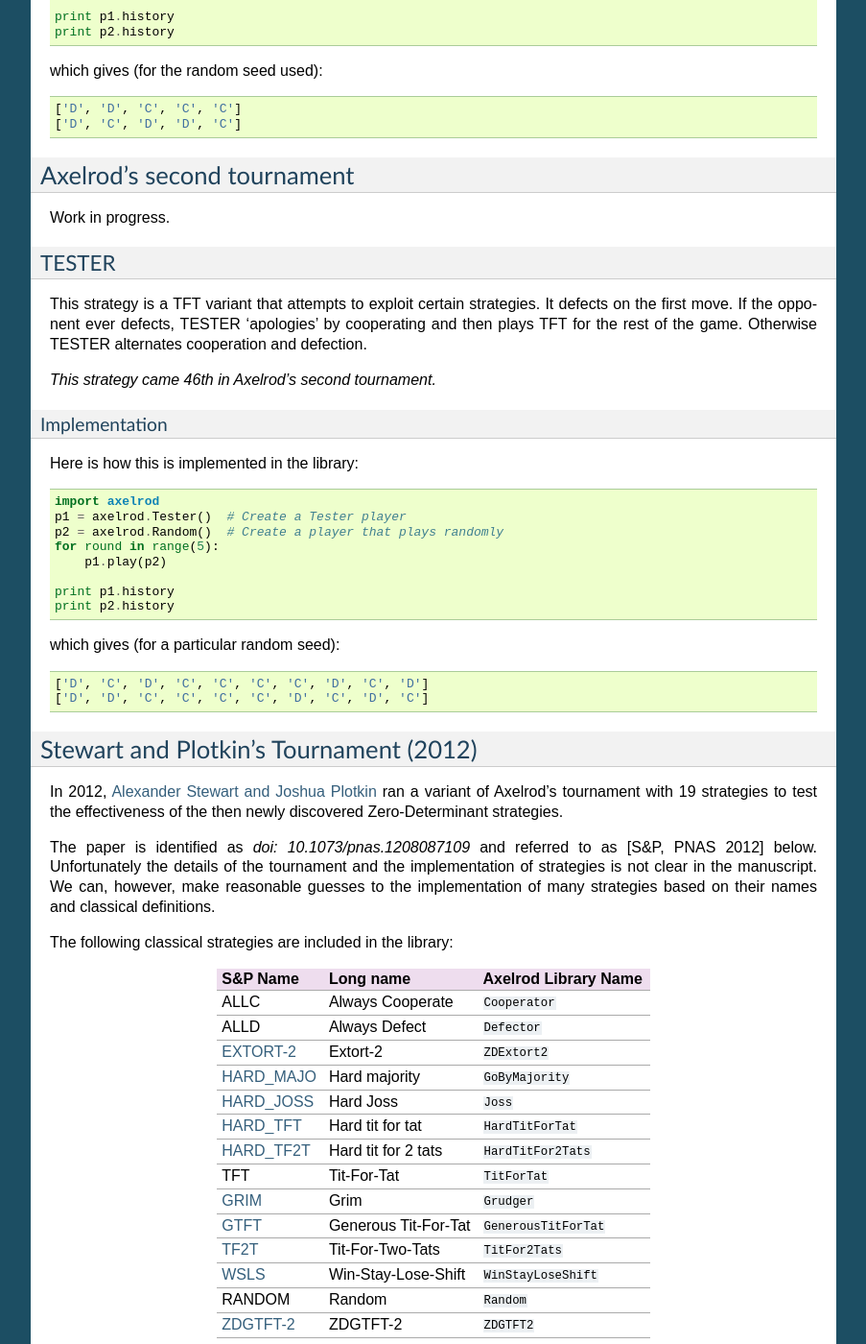
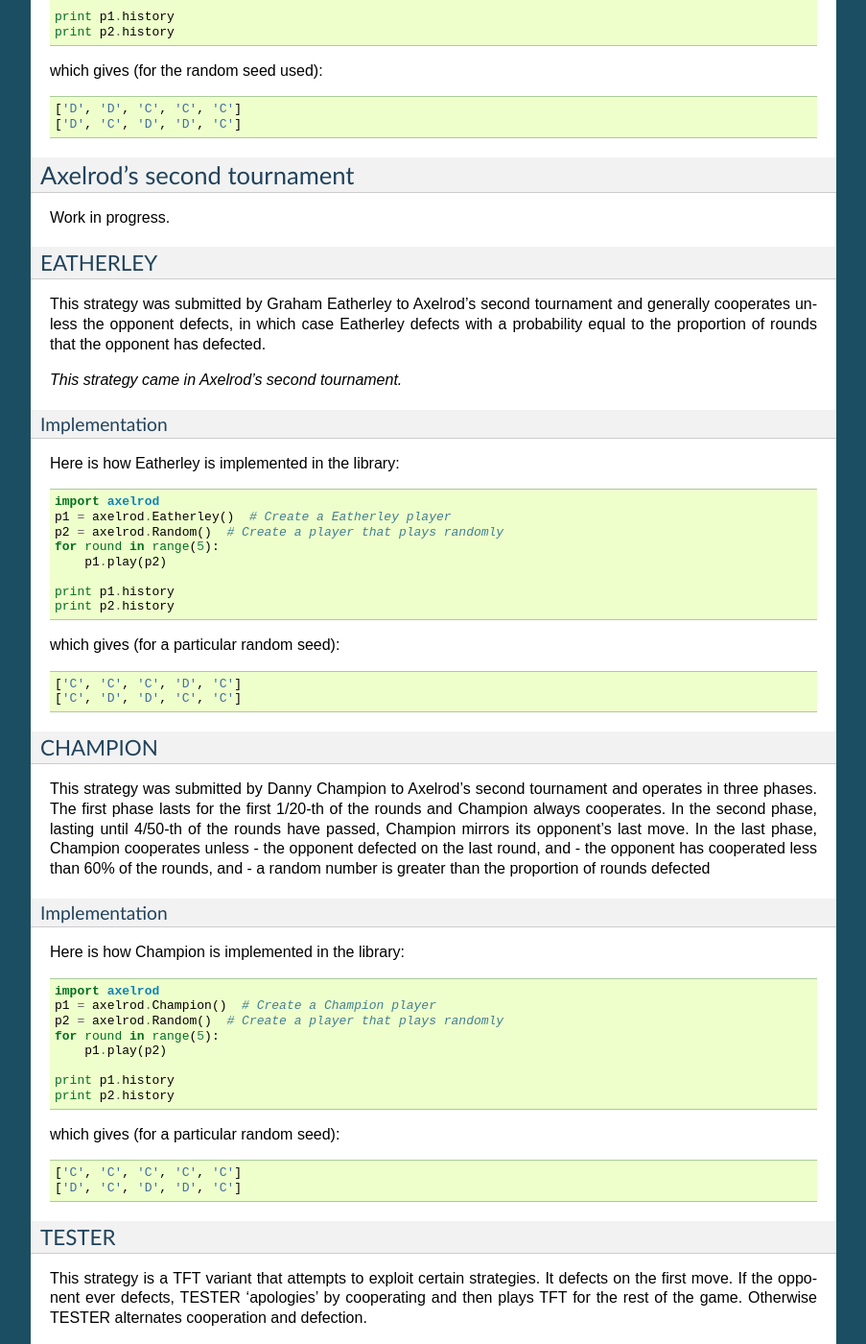
Before and after one commit to Axelrod-Python/Axelrod, a Sphinx documentation site: the page built from docs/overview_of_strategies.rst, in a window 1280 px wide and 1400 px high, scrolled down 7100 px. Shown: the whole window at 96% size, without its empty margins (198-1101 px from the left). Built offline with Sphinx 7.4.7, drawn with Linux system fonts in a browser that asks for light colours; some of the changed text lies outside the part shown.

Commit message:
Add Eatherley and Champion to _strategies.py and documentation

```diff
--- a/docs/overview_of_strategies.rst
+++ b/docs/overview_of_strategies.rst
@@ -432,6 +432,68 @@
 
 Work in progress.
 
+EATHERLEY
+^^^^^^^^^
+
+This strategy was submitted by Graham Eatherley to Axelrod's second tournament
+and generally cooperates unless the opponent defects, in which case Eatherley
+defects with a probability equal to the proportion of rounds that the opponent
+has defected.
+
+*This strategy came  in Axelrod's second tournament.*
+
+Implementation
+**************
+
+Here is how Eatherley is implemented in the library::
+
+    import axelrod
+    p1 = axelrod.Eatherley()  # Create a Eatherley player
+    p2 = axelrod.Random()  # Create a player that plays randomly
+    for round in range(5):
+        p1.play(p2)
+
+    print p1.history
+    print p2.history
+
+which gives (for a particular random seed)::
+
+    ['C', 'C', 'C', 'D', 'C']
+    ['C', 'D', 'D', 'C', 'C']
+
+
+CHAMPION
+^^^^^^^^
+
+This strategy was submitted by Danny Champion to Axelrod's second tournament and
+operates in three phases. The first phase lasts for the first 1/20-th of the
+rounds and Champion always cooperates. In the second phase, lasting until
+4/50-th of the rounds have passed, Champion mirrors its opponent's last move. In
+the last phase, Champion cooperates unless
+- the opponent defected on the last round, and
+- the opponent has cooperated less than 60% of the rounds, and
+- a random number is greater than the proportion of rounds defected
+
+Implementation
+**************
+
+Here is how Champion is implemented in the library::
+
+    import axelrod
+    p1 = axelrod.Champion()  # Create a Champion player
+    p2 = axelrod.Random()  # Create a player that plays randomly
+    for round in range(5):
+        p1.play(p2)
+
+    print p1.history
+    print p2.history
+
+which gives (for a particular random seed)::
+
+    ['C', 'C', 'C', 'C', 'C']
+    ['D', 'C', 'D', 'D', 'C']
+
+
 TESTER
 ^^^^^^
 
@@ -447,19 +509,20 @@
 
 Here is how this is implemented in the library::
 
-   import axelrod
-   p1 = axelrod.Tester()  # Create a Tester player
-   p2 = axelrod.Random()  # Create a player that plays randomly
-   for round in range(5):
-       p1.play(p2)
+    import axelrod
+    p1 = axelrod.Tester()  # Create a Tester player
+    p2 = axelrod.Random()  # Create a player that plays randomly
+    for round in range(5):
+        p1.play(p2)
 
-   print p1.history
-   print p2.history
+    print p1.history
+    print p2.history
 
 which gives (for a particular random seed)::
 
-    ['D', 'C', 'D', 'C', 'C', 'C', 'C', 'D', 'C', 'D']
-    ['D', 'D', 'C', 'C', 'C', 'C', 'D', 'C', 'D', 'C']
+    ['D', 'C', 'C', 'D', 'D']
+    ['C', 'D', 'D', 'D', 'C']
+
 
 
 Stewart and Plotkin's Tournament (2012)
```
Also changed, not shown: 2 other files.
